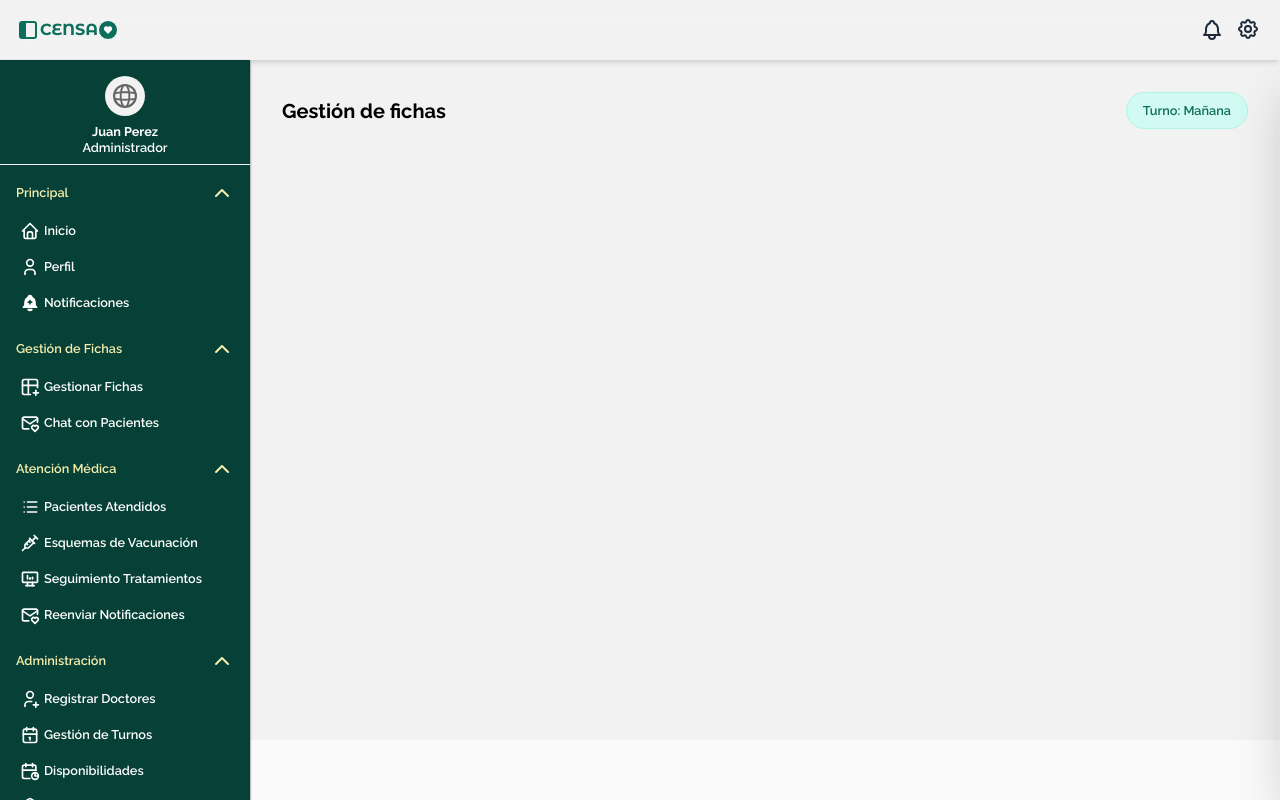
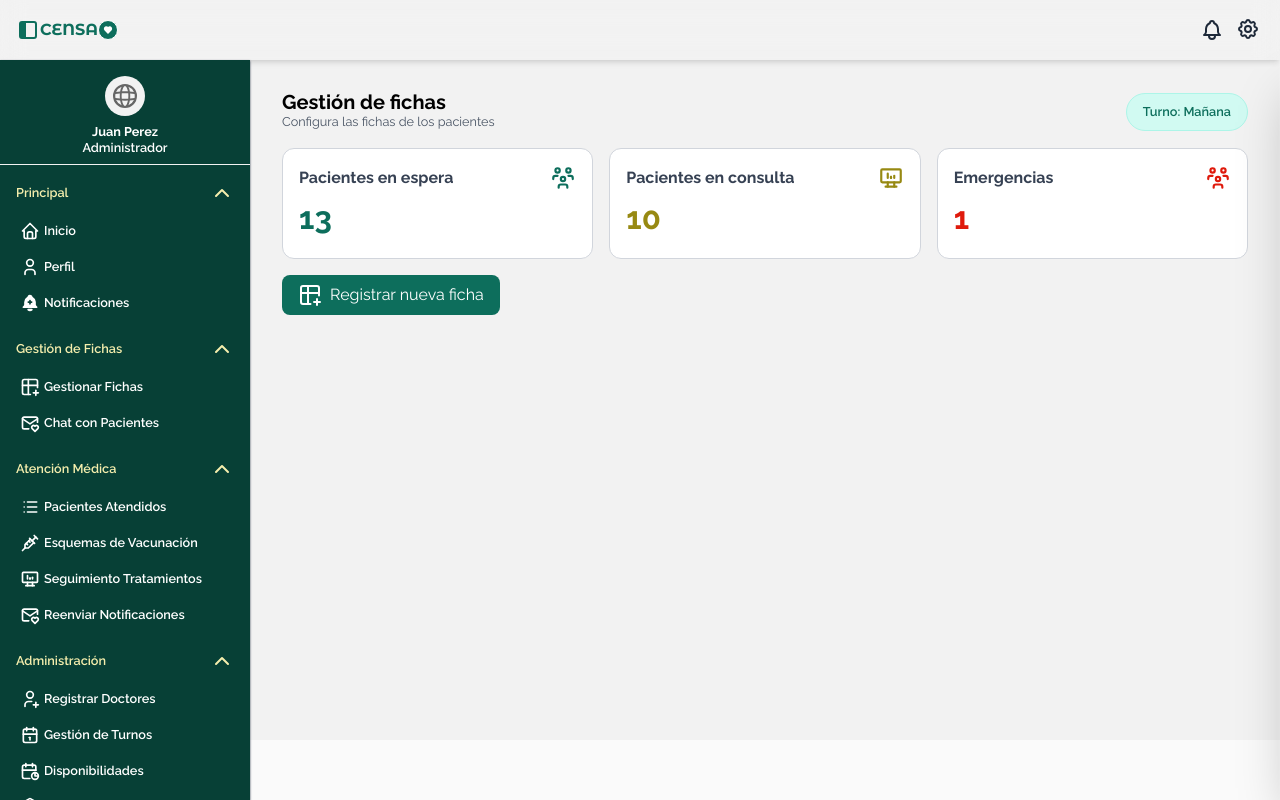
Before and after one commit to ignaccio7/censao, a Next.js app: page /dashboard/fichas in a window 1280 px wide. Built offline with nearby package versions, Linux system fonts and the light colour scheme.

Commit message:
feat(front): add new view for record management

```diff
--- /dev/null
+++ b/src/app/components/ui/modal/modal.tsx
@@ -0,0 +1,155 @@
+// oxlint-disable click-events-have-key-events
+'use client'
+
+import { useEffect, useRef } from 'react'
+
+interface ModalProps {
+  isOpen: boolean
+  onClose: () => void
+  title?: string
+  children?: React.ReactNode
+  className?: string
+  maxWidth?: 'sm' | 'md' | 'lg' | 'xl' | '2xl'
+  fullScreen?: boolean
+  disableBackdropClick?: boolean
+}
+
+export default function Modal({
+  isOpen,
+  onClose,
+  title,
+  children,
+  className = '',
+  maxWidth = 'md',
+  disableBackdropClick = false
+}: ModalProps) {
+  const dialogRef = useRef<HTMLDialogElement>(null)
+
+  const maxWidthClasses = {
+    sm: 'max-w-sm',
+    md: 'max-w-md',
+    lg: 'max-w-lg',
+    xl: 'max-w-xl',
+    '2xl': 'max-w-2xl'
+  }
+
+  // Manejar apertura/cierre del modal
+  useEffect(() => {
+    const dialog = dialogRef.current
+    if (!dialog) {
+      return
+    }
+
+    if (isOpen) {
+      dialog.showModal()
+      document.body.style.overflow = 'hidden'
+      // Agregar clase para animación de entrada
+      dialog.classList.add('modal-dialog')
+      dialog.classList.remove('hide')
+    } else if (dialog.open) {
+      // Agregar clase hide para animación de salida
+      dialog.classList.add('hide')
+
+      // Esperar a que termine la animación antes de cerrar
+      const handleAnimationEnd = (event: AnimationEvent) => {
+        if (event.animationName === 'slideOut') {
+          dialog.close()
+          dialog.classList.remove('hide', 'modal-dialog')
+          document.body.style.overflow = 'unset'
+          dialog.removeEventListener('animationend', handleAnimationEnd)
+        }
+      }
+
+      dialog.addEventListener('animationend', handleAnimationEnd)
+    }
+
+    return () => {
+      document.body.style.overflow = 'unset'
+    }
+  }, [isOpen])
+
+  // Manejar eventos del dialog
+  useEffect(() => {
+    const dialog = dialogRef.current
+    if (!dialog) return
+
+    // Manejar cierre nativo (ESC key)
+    const handleClose = () => {
+      onClose()
+    }
+
+    dialog.addEventListener('close', handleClose)
+
+    return () => {
+      dialog.removeEventListener('close', handleClose)
+    }
+  }, [onClose])
+
+  return (
+    <dialog
+      ref={dialogRef}
+      className={`
+        backdrop:bg-black/50
+        bg-transparent
+        p-0
+        border-none
+        outline-none
+        max-w-none
+        max-h-none
+        m-0
+        inset-0
+        w-screen
+        h-screen
+        flex
+        items-center
+        justify-center
+        ${className}
+      `}
+      onClick={() => !disableBackdropClick && onClose()}
+    >
+      <div
+        className={`
+          bg-white
+          rounded-lg
+          shadow-xl
+          ${maxWidthClasses[maxWidth]}
+          w-full
+          max-h-[90vh]
+          flex
+          flex-col
+          mx-4
+        `}
+        onClick={e => e.stopPropagation()}
+      >
+        {/* Header */}
+        {title && (
+          <div className='flex items-center justify-between p-6 border-b border-gray-200'>
+            <h2 className='text-xl font-semibold text-gray-900'>{title}</h2>
+            <button
+              onClick={onClose}
+              className='text-gray-400 hover:text-gray-600 transition-colors'
+              aria-label='Cerrar modal'
+            >
+              <svg
+                className='w-6 h-6'
+                fill='none'
+                stroke='currentColor'
+                viewBox='0 0 24 24'
+              >
+                <path
+                  strokeLinecap='round'
+                  strokeLinejoin='round'
+                  strokeWidth={2}
+                  d='M6 18L18 6M6 6l12 12'
+                />
+              </svg>
+            </button>
+          </div>
+        )}
+
+        {/* Content */}
+        <div className='p-6 overflow-y-auto flex-1'>{children}</div>
+      </div>
+    </dialog>
+  )
+}
--- a/src/app/components/ui/title.tsx
+++ b/src/app/components/ui/title.tsx
@@ -1,12 +1,18 @@
 interface TitleProps {
   children?: React.ReactNode
   className?: string
+  subtitle?: string
 }
 
-export default function Title({ children, className }: TitleProps) {
+export default function Title({ children, className, subtitle }: TitleProps) {
   return (
-    <h1 className={`text-left text-step-2 font-bold ${className}`}>
+    <h1
+      className={`text-left text-step-2 font-bold flex flex-col gap-0 leading-5 ${className}`}
+    >
       {children}
+      <small className='text-gray-600 font-normal text-step-0'>
+        {subtitle}
+      </small>
     </h1>
   )
 }
--- a/src/app/dashboard/fichas/page.tsx
+++ b/src/app/dashboard/fichas/page.tsx
@@ -1,14 +1,76 @@
+'use client'
+import { IconMonitor, IconPlus, IconTeam } from '@/app/components/icons/icons'
+import Modal from '@/app/components/ui/modal/modal'
 import Title from '@/app/components/ui/title'
+import useModal from '@/hooks/useModal'
 
 export default function PageFichas() {
+  const { modal, closeModal, openModal } = useModal()
+
   return (
     <section className='fichas font-secondary'>
       <div className='w-full flex justify-between items-center gap-2 mb-4'>
-        <Title className='w-fit'>Gestión de fichas</Title>
+        <Title
+          className='w-fit'
+          subtitle='Configura las fichas de los pacientes'
+        >
+          Gestión de fichas
+        </Title>
         <span className='px-4 py-2 bg-primary-200 text-primary-700 font-semibold rounded-full text-step-0 border border-primary-300'>
           Turno: Mañana
         </span>
       </div>
+      {/* TARJETAS DE FICHAS */}
+      <div className='cards-information grid grid-cols-1 sm:grid-cols-2 md:grid-cols-3 gap-2 md:gap-4'>
+        <div className='card-patients flex justify-between gap-1 p-2 sm:flex-col  w-full sm:p-4 border border-gray-300 bg-white rounded-xl'>
+          <h3 className='flex justify-between gap-2 items-center font-bold text-gray-700 text-step-1'>
+            Pacientes en espera
+            <small>
+              <IconTeam className='text-primary-700' size='26' />
+            </small>
+          </h3>
+          <p className='number text-step-4 font-bold text-primary-700'>13</p>
+        </div>
+        <div className='card-patients flex justify-between gap-1 p-2 sm:flex-col  w-full sm:p-4 border border-gray-300 bg-white rounded-xl'>
+          <h3 className='flex justify-between gap-2 items-center font-bold text-gray-700 text-step-1'>
+            Pacientes en consulta
+            <small>
+              <IconMonitor className='text-secondary-600' size='26' />
+            </small>
+          </h3>
+          <p className='number text-step-4 font-bold text-secondary-600'>10</p>
+        </div>
+        <div className='card-patients flex justify-between gap-1 p-2 sm:flex-col  w-full sm:p-4 border border-gray-300 bg-white rounded-xl'>
+          <h3 className='flex justify-between gap-2 items-center font-bold text-gray-700 text-step-1'>
+            Emergencias
+            <small>
+              <IconTeam className='text-quaternary-500' size='26' />
+            </small>
+          </h3>
+          <p className='number text-step-4 font-bold text-quaternary-500'>1</p>
+        </div>
+      </div>
+      {/* GESTION DE FICHAS */}
+      <div className='actions py-4 flex gap-2 justify-start items-center'>
+        <button
+          className='flex gap-2 items-center bg-primary-700 text-white py-2 px-4 text-step-1 rounded-lg hover:bg-primary-800 transition-colors duration-200 cursor-pointer'
+          onClick={openModal}
+        >
+          <IconPlus />
+          Registrar nueva ficha
+        </button>
+      </div>
+      <Modal title='Registrar nueva ficha' isOpen={modal} onClose={closeModal}>
+        <p>
+          {JSON.stringify(modal)}
+          Lorem ipsum dolor sit amet consectetur adipisicing elit. Doloribus
+          explicabo minus, saepe deserunt ea sit dicta consectetur in
+          reprehenderit, mollitia ipsam ducimus, fugiat odit a at. Tempore,
+          vero. Obcaecati, nostrum.
+        </p>
+      </Modal>
+      {/* ACCIONES */}
+      {/* TABLA DE REGISTROS */}
     </section>
   )
 }
--- a/src/app/globals.css
+++ b/src/app/globals.css
@@ -180,3 +180,75 @@ body {
 .fc-day-today {
   background-color: var(--color-secondary-200) !important;
 }
+
+/* Animaciones para el modal */
+/* REEMPLAZA todo tu CSS por esto: */
+
+@keyframes slideIn {
+  from {
+    opacity: 0;
+    transform: scale(0.95) translateY(-20px);
+  }
+  to {
+    opacity: 1;
+    transform: scale(1) translateY(0);
+  }
+}
+
+@keyframes slideOut {
+  from {
+    opacity: 1;
+    transform: scale(1) translateY(0);
+  }
+  to {
+    opacity: 0;
+    transform: scale(0.95) translateY(-20px);
+  }
+}
+
+@keyframes backdropFadeIn {
+  from {
+    opacity: 0;
+  }
+  to {
+    opacity: 1;
+  }
+}
+
+@keyframes backdropFadeOut {
+  from {
+    opacity: 1;
+  }
+  to {
+    opacity: 0;
+  }
+}
+
+/* Estilos para el dialog */
+.modal-dialog {
+  animation: slideIn 0.3s cubic-bezier(0.4, 0, 0.2, 1);
+  animation-fill-mode: both;
+}
+
+.modal-dialog.hide {
+  animation: slideOut 0.3s cubic-bezier(0.4, 0, 0.2, 1);
+  animation-fill-mode: both;
+}
+
+/* Backdrop del dialog */
+.modal-dialog::backdrop {
+  background: rgba(0, 0, 0, 0.5);
+  backdrop-filter: blur(4px);
+  animation: backdropFadeIn 0.3s ease-out;
+  animation-fill-mode: both;
+}
+
+.modal-dialog.hide::backdrop {
+  animation: backdropFadeOut 0.3s ease-out;
+  animation-fill-mode: both;
+}
+
+/* Ocultar dialog cuando no está abierto */
+dialog:not([open]) {
+  display: none;
+}
--- /dev/null
+++ b/src/hooks/useModal.ts
@@ -0,0 +1,15 @@
+import useModalStore from '@/store/modal'
+
+export default function useModal() {
+  const modal = useModalStore(state => state.isOpen)
+  const setModal = useModalStore(state => state.setIsOpen)
+
+  const openModal = () => setModal(true)
+  const closeModal = () => setModal(false)
+
+  return {
+    modal,
+    closeModal,
+    openModal
+  }
+}
--- /dev/null
+++ b/src/store/modal.ts
@@ -0,0 +1,13 @@
+import { create } from 'zustand'
+
+interface ModalState {
+  isOpen: boolean
+  setIsOpen: (open: boolean) => void
+}
+
+const useModalStore = create<ModalState>((set, _) => ({
+  isOpen: false,
+  setIsOpen: (open: boolean) => set({ isOpen: open })
+}))
+
+export default useModalStore
```
